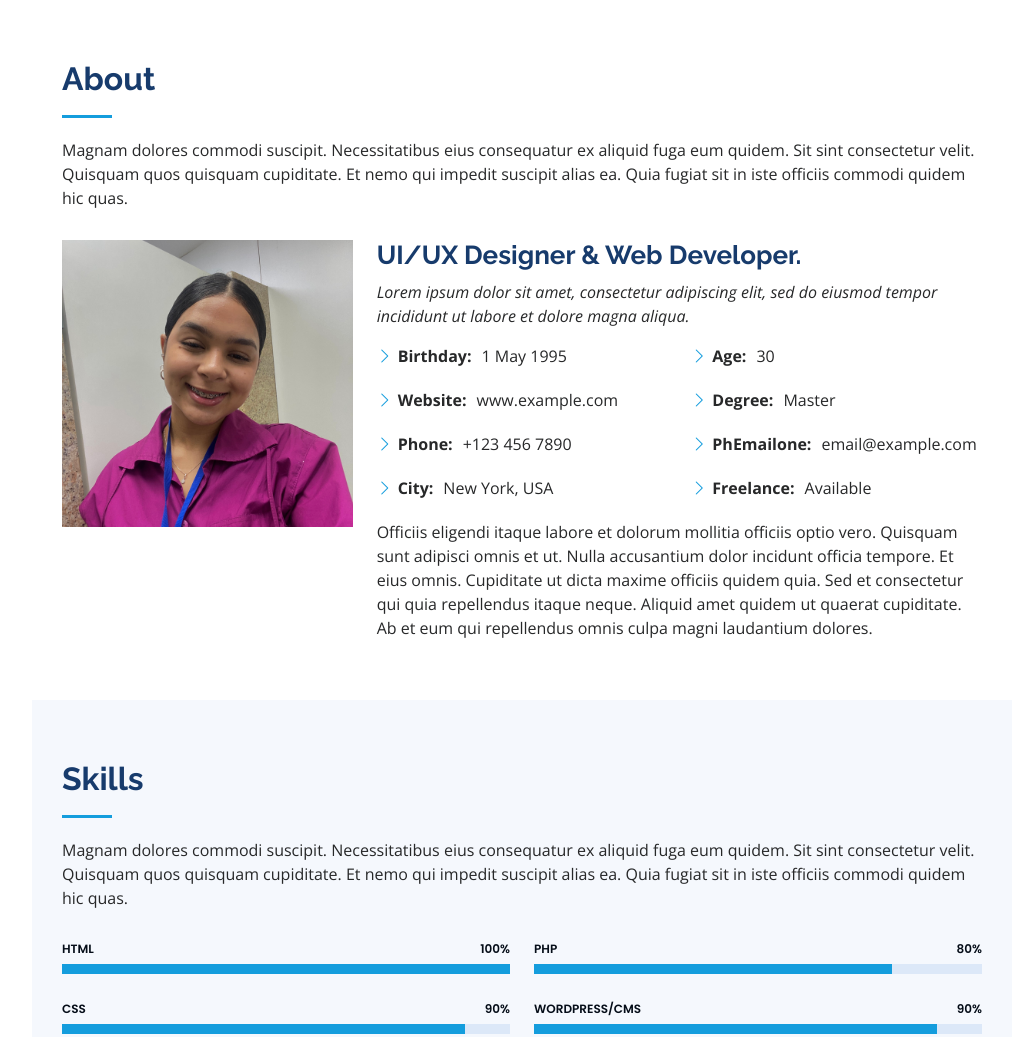
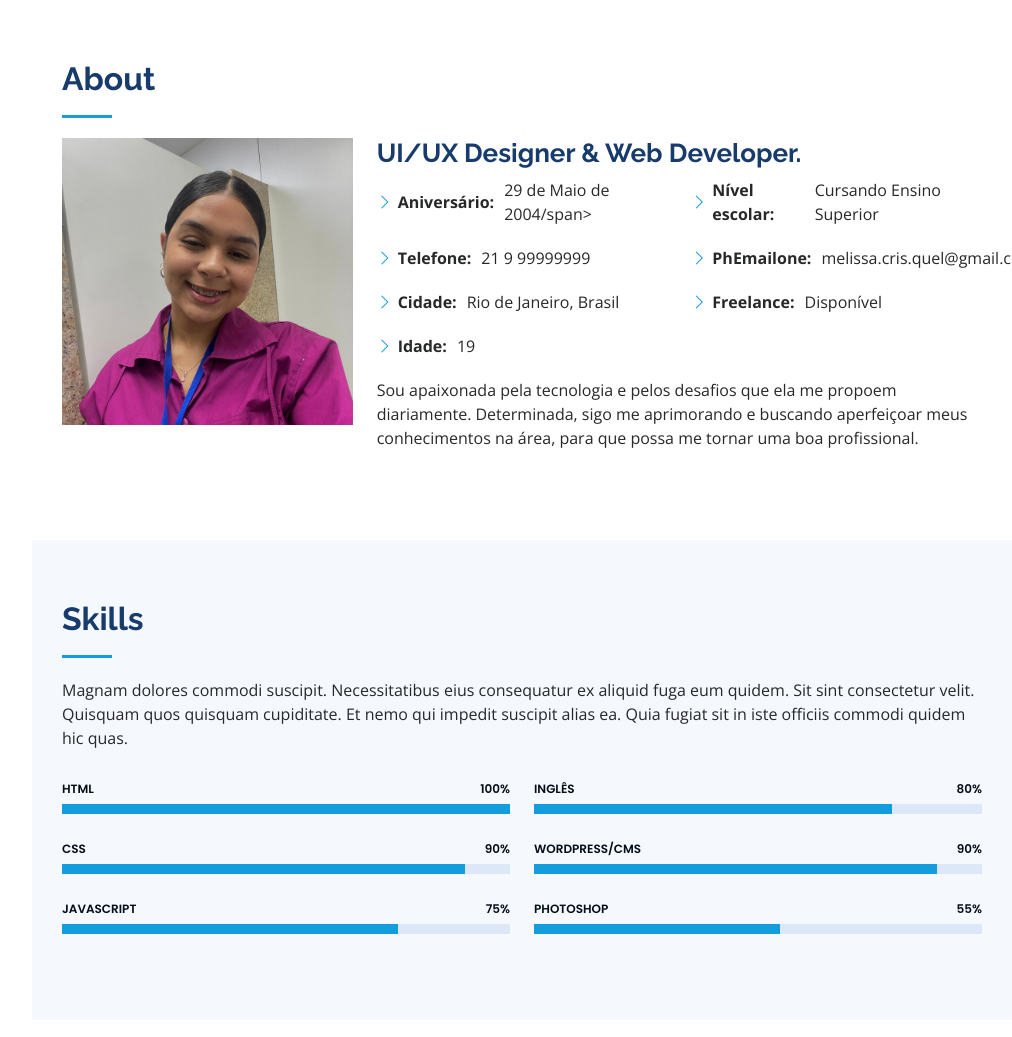
Before and after one commit to melissacrixt/Portfolio, a plain HTML site: page index.html in a window 1280 px wide. Shown: the part 800-1837 px from the top of the page, without its empty margins (268-1280 px from the left). Drawn offline with nearby package versions, Linux system fonts and the light colour scheme.

Commit message:
Atualização da sessão Sobre

```diff
--- a/index.html
+++ b/index.html
@@ -83,40 +83,31 @@
 
         <div class="section-title">
           <h2>About</h2>
-          <p>Magnam dolores commodi suscipit. Necessitatibus eius consequatur ex aliquid fuga eum quidem. Sit sint consectetur velit. Quisquam quos quisquam cupiditate. Et nemo qui impedit suscipit alias ea. Quia fugiat sit in iste officiis commodi quidem hic quas.</p>
-        </div>
-
           <div class="row">
             <div class="col-lg-4" data-aos="fade-right">
               <img src="assets/img/profile-img.jpg" class="img-fluid" alt="">
             </div>
             <div class="col-lg-8 pt-4 pt-lg-0 content" data-aos="fade-left">
               <h3>UI/UX Designer &amp; Web Developer.</h3>
-            <p class="fst-italic">
-              Lorem ipsum dolor sit amet, consectetur adipiscing elit, sed do eiusmod tempor incididunt ut labore et dolore
-              magna aliqua.
-            </p>
               <div class="row">
                 <div class="col-lg-6">
                   <ul>
-                  <li><i class="bi bi-chevron-right"></i> <strong>Birthday:</strong> <span>1 May 1995</span></li>
-                  <li><i class="bi bi-chevron-right"></i> <strong>Website:</strong> <span>www.example.com</span></li>
-                  <li><i class="bi bi-chevron-right"></i> <strong>Phone:</strong> <span>+123 456 7890</span></li>
-                  <li><i class="bi bi-chevron-right"></i> <strong>City:</strong> <span>New York, USA</span></li>
+                    <li><i class="bi bi-chevron-right"></i> <strong>Aniversário:</strong> <span>29 de Maio de 2004/span></li>
+                    <li><i class="bi bi-chevron-right"></i> <strong>Telefone:</strong> <span>21 9 99999999</span></li>
+                    <li><i class="bi bi-chevron-right"></i> <strong>Cidade:</strong> <span>Rio de Janeiro, Brasil</span></li>
+                    <li><i class="bi bi-chevron-right"></i> <strong>Idade:</strong> <span>19</span></li>
                   </ul>
                 </div>
                 <div class="col-lg-6">
                   <ul>
-                  <li><i class="bi bi-chevron-right"></i> <strong>Age:</strong> <span>30</span></li>
-                  <li><i class="bi bi-chevron-right"></i> <strong>Degree:</strong> <span>Master</span></li>
-                  <li><i class="bi bi-chevron-right"></i> <strong>PhEmailone:</strong> <span>email@example.com</span></li>
-                  <li><i class="bi bi-chevron-right"></i> <strong>Freelance:</strong> <span>Available</span></li>
+                    <li><i class="bi bi-chevron-right"></i> <strong>Nível escolar:</strong> <span>Cursando Ensino Superior</span></li>
+                    <li><i class="bi bi-chevron-right"></i> <strong>PhEmailone:</strong> <span>melissa.cris.quel@gmail.com</span></li>
+                    <li><i class="bi bi-chevron-right"></i> <strong>Freelance:</strong> <span>Disponível</span></li>
                   </ul>
                 </div>
               </div>
               <p>
-              Officiis eligendi itaque labore et dolorum mollitia officiis optio vero. Quisquam sunt adipisci omnis et ut. Nulla accusantium dolor incidunt officia tempore. Et eius omnis.
-              Cupiditate ut dicta maxime officiis quidem quia. Sed et consectetur qui quia repellendus itaque neque. Aliquid amet quidem ut quaerat cupiditate. Ab et eum qui repellendus omnis culpa magni laudantium dolores.
+                Sou apaixonada pela tecnologia e pelos desafios que ela me propoem diariamente. Determinada, sigo me aprimorando e buscando aperfeiçoar meus conhecimentos na área, para que possa me tornar uma boa profissional.
               </p>
             </div>
           </div>
@@ -163,7 +154,7 @@
           <div class="col-lg-6" data-aos="fade-up" data-aos-delay="100">
 
             <div class="progress">
-              <span class="skill">PHP <i class="val">80%</i></span>
+              <span class="skill">Inglês <i class="val">80%</i></span>
               <div class="progress-bar-wrap">
                 <div class="progress-bar" role="progressbar" aria-valuenow="80" aria-valuemin="0" aria-valuemax="100"></div>
               </div>
```
Lines whose indentation alone changed are shown as unchanged.
